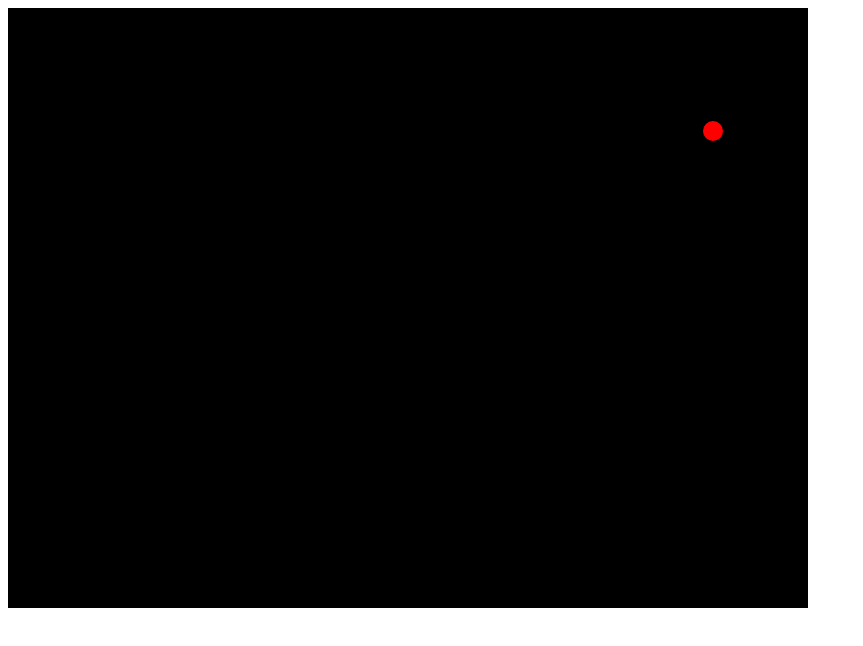
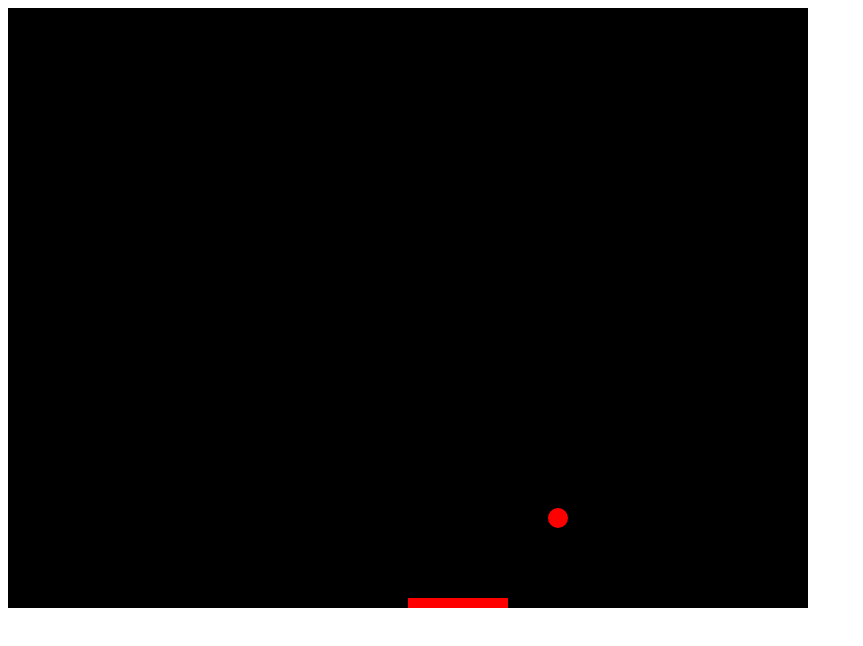
Before and after one commit to music-thetale/Gaming-Basics, a plain HTML site: page index.html in a window 1280 px wide. Shown: the whole page, without its empty margins (0-863 px from the left). Drawn offline with Linux system fonts and the light colour scheme.

Commit message:
ballReset() added

```diff
--- a/index.html
+++ b/index.html
@@ -16,7 +16,20 @@ var ballY = 25;
 var ballSpeedY = 7;
 var ballSpeedX = 5;
 
+const PADDLE_WIDTH = 100;
+const PADDLE_THICKNESS = 10;
+const PADDLE_DIST_FROM_EDGE = 60;
+var paddleX = 400;
+
 var canvas, canvasContext;
+
+function updateMousePos(evt) {
+    var rect = canvas.getBoundingClientRect();
+    var root = document.documentElement;
+    var mouseX = evt.clientX - rect.left -root.scrollLeft;
+
+    paddleX = mouseX;
+}
 
 window.onload = function() {
     canvas = document.getElementById('gameCanvas');
@@ -26,6 +39,8 @@ window.onload = function() {
     var framesPerSecond = 100;
     setInterval(updateAll, 1000/framesPerSecond);
 
+canvas.addEventListener('mousemove', updateMousePos);
+
     canvasContext.fillStyle = 'white';
     canvasContext.fillRect(0,0, canvas.width, canvas.height);
 }
@@ -34,6 +49,12 @@ function updateAll() {
     moveAll();
     drawAll();
 }
+
+function ballReset(){
+    ballX = canvas.width/2;
+    ballY = canvas.height/2;
+}
+
 function moveAll() {
     ballX += ballSpeedX;
     ballY += ballSpeedY;
@@ -47,9 +68,20 @@ function moveAll() {
     if(ballY < 0) {
         ballSpeedY *= -1;
     }
-    if(ballY > canvas.height){
-        ballSpeedY *= -1;
+    if(ballY > canvas.height){ // this will reset ball when going bottom
+        ballReset();
+        //ballSpeedY *= -1;  this will reset ball when going bottom
     }
+    var paddleTopEdgeY = canvas.height -PADDLE_DIST_FROM_EDGE;
+    var paddleBottomEdgeY = paddleTopEdgeY + PADDLE_THICKNESS;
+    var paddleLeftEdgeX = paddleX;
+    var paddleRightEdgeX  = paddleLeftEdgeX + PADDLE_WIDTH;
+    if(ballY > paddleTopEdgeY &&
+        ballY < paddleBottomEdgeY &&
+        ballX > paddleLeftEdgeX &&
+        ballX < paddleRightEdgeX) {
+            ballSpeedY *= -1;
+        }
 }
 
     function drawAll() {
@@ -60,6 +92,10 @@ function moveAll() {
 
     colorRect(0,0,canvas.width, canvas.height,'black'); //clear screen
     colorCircle(ballX,ballY,10,'red');                  //draw ball
+
+    colorRect(paddleX, canvas.height - PADDLE_THICKNESS,
+    PADDLE_WIDTH,
+    PADDLE_THICKNESS)
 
     }
 
```
